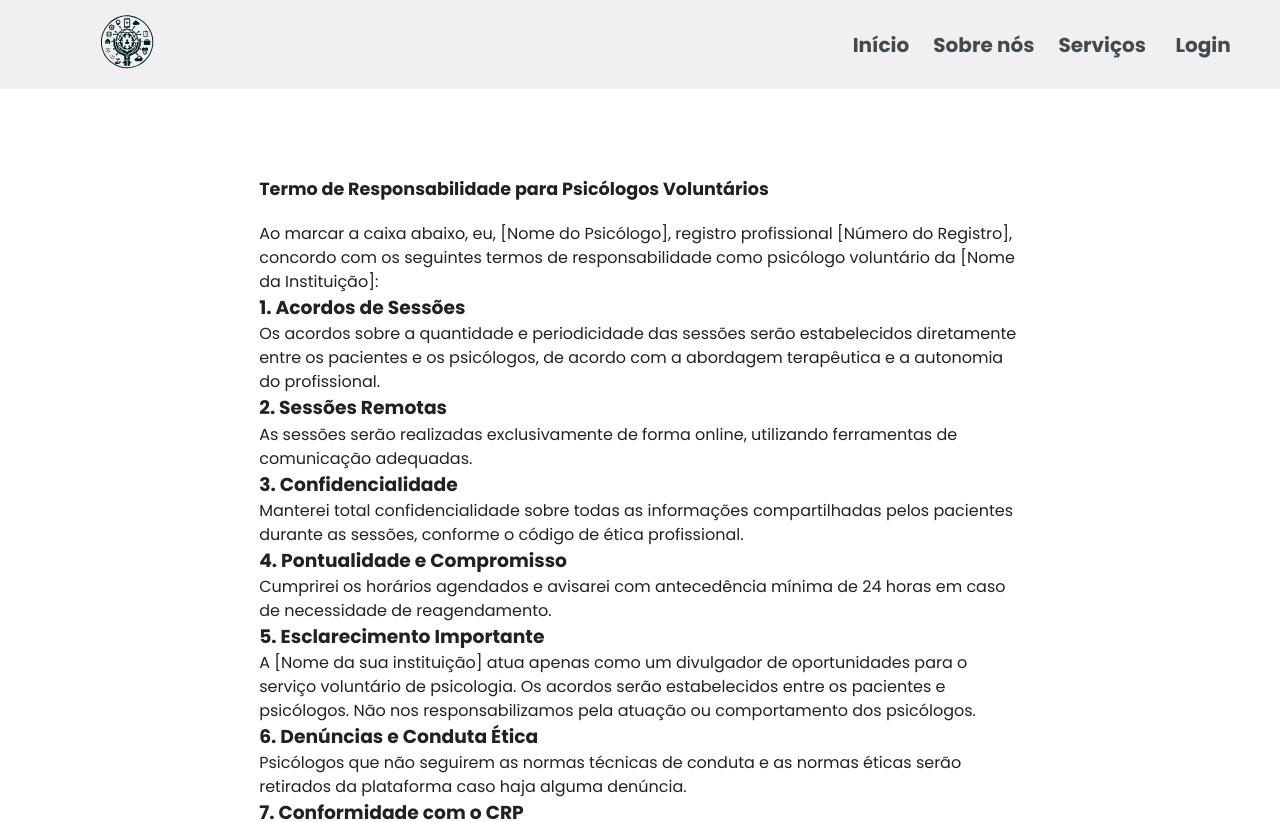
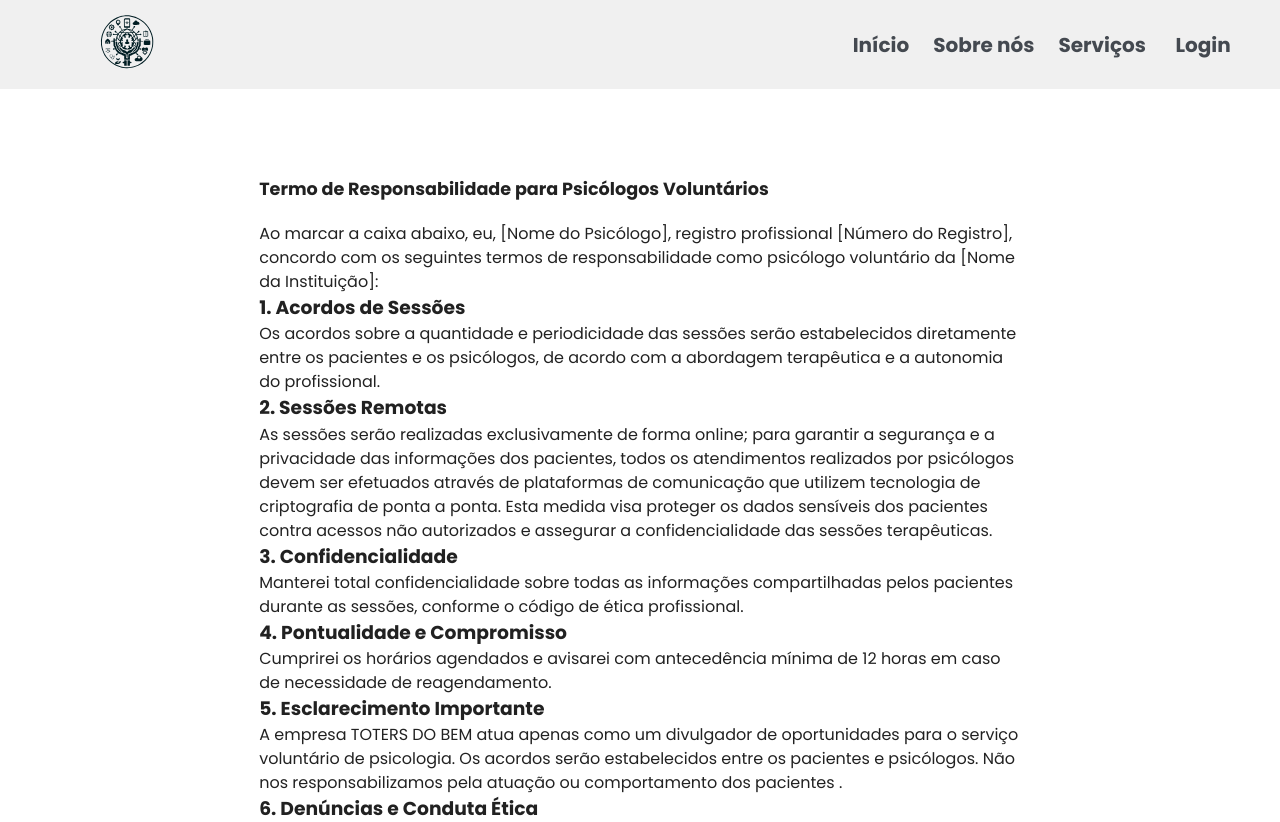
Before and after one commit to Dart1516/proyecto-toti-rs, a React (Create React App) app: page /TermoPsicologo in a window 1280 px wide. Shown: the top 822 px of the page. Built offline with nearby package versions, Linux system fonts and the light colour scheme.

Commit message:
actualizacion

```diff
--- a/src/Pages/Home.js
+++ b/src/Pages/Home.js
@@ -40,7 +40,7 @@ function Principal() {
                                 <h2>TOTERS do BEM,</h2>
                                 <h2>SOS RIO GRANDE DO SUL</h2>
                             </div>
-                            <p>Uma plataforma para conectar voluntários e recursos, visando oferecer ajuda prática e esperança àqueles afetados pelas inundações no RS, disponibilizando serviços com psicólogos e educadores sociais</p>
+                            <p>Uma plataforma que conecta Psicólogos e Educadores Sociais com um líder Comunitário para prestação de serviço voluntário às vítimas das inundações no Rio Grande do Sul</p>
                             <div className='sub-text-home'>
                                 <a href="./demo">quero ser voluntário </a>
                                 <a href='./JoinUs'>quero ser atendido</a>
@@ -189,7 +189,22 @@ function Principal() {
               </button>
             </div>
             <div className={`resposta ${activeIndices[1] ? 'show' : ''}`}>
-              <p>Para se voluntariar, basta acessar a página Serviços e selecionar sua categoria. Após isso, você irá preencher preencher um formulário com suas informações e interesses. O Líder Comunitário entrará em contato para discutir como você pode contribuir.</p>
+              <p>Para se voluntariar, basta acessar a página Serviços e selecionar sua categoria. Após isso, você irá preencher preencher um formulário com suas informações e interesses. Assim que recebermos a demanda dos solicitantes O Líder Comunitário entrará em contato para discutir como você pode contribuir.</p>
+            </div>
+          </div>
+          <div className='pergunta'>
+            <div className="pergunta-encabeçado">
+              <div className='titulo-pergunta'>
+                <h2>03</h2>
+                <h1>Quem é que é o Líder Comunitario?</h1>
+              </div>
+              <button className={`sign ${activeIndices[1] ? 'active' : ''}`} onClick={() => toggleSign(1)}>
+                <div></div>
+                <div></div>
+              </button>
+            </div>
+            <div className={`resposta ${activeIndices[1] ? 'show' : ''}`}>
+              <p>asdadsasdXXXXXXXXXXXXXXXXXXXXXXXXXXXXXXXXXXXXXXXXXXXXXXXXXXXX.</p>
             </div>
           </div>
           <div className='pergunta'>
--- a/src/Pages/TermoPsicologo.js
+++ b/src/Pages/TermoPsicologo.js
@@ -1,8 +1,8 @@
-import React from 'react';
+import React from "react";
 import Header from "../Components/Header-NavMenu";
-import '../assets/styles/App.css';
-import '../assets/styles/SejaVoluntario.css';
-import "../assets/styles/avisolegal.css"
+import "../assets/styles/App.css";
+import "../assets/styles/SejaVoluntario.css";
+import "../assets/styles/avisolegal.css";
 
 function TermoResponsabilidadePsicologos() {
   return (
@@ -10,45 +10,80 @@ function TermoResponsabilidadePsicologos() {
       <div className="App-header">
         <Header />
       </div>
-      <div className='container-body'>
+      <div className="container-body">
         <div className="aviso-legal">
           <h2>Termo de Responsabilidade para Psicólogos Voluntários</h2>
 
           <div className="legal-content">
             <p>
-            Ao marcar a caixa abaixo, eu, [Nome do Psicólogo], registro profissional [Número do Registro], concordo com os seguintes termos de responsabilidade como psicólogo voluntário da [Nome da Instituição]:
+              Ao marcar a caixa abaixo, eu, [Nome do Psicólogo], registro
+              profissional [Número do Registro], concordo com os seguintes
+              termos de responsabilidade como psicólogo voluntário da [Nome da
+              Instituição]:
             </p>
 
             <h3>1. Acordos de Sessões</h3>
-          <p>Os acordos sobre a quantidade e periodicidade das sessões serão estabelecidos diretamente entre os pacientes e os psicólogos, de acordo com a abordagem terapêutica e a autonomia do profissional.</p>
+            <p>
+              Os acordos sobre a quantidade e periodicidade das sessões serão
+              estabelecidos diretamente entre os pacientes e os psicólogos, de
+              acordo com a abordagem terapêutica e a autonomia do profissional.
+            </p>
 
             <h3>2. Sessões Remotas</h3>
-          <p>As sessões serão realizadas exclusivamente de forma online, utilizando ferramentas de comunicação adequadas.</p>
+            <p>
+              As sessões serão realizadas exclusivamente de forma online; para
+              garantir a segurança e a privacidade das informações dos
+              pacientes, todos os atendimentos realizados por psicólogos devem
+              ser efetuados através de plataformas de comunicação que utilizem
+              tecnologia de criptografia de ponta a ponta. Esta medida visa
+              proteger os dados sensíveis dos pacientes contra acessos não
+              autorizados e assegurar a confidencialidade das
+              sessões terapêuticas.
+            </p>
 
             <h3>3. Confidencialidade</h3>
-          <p>Manterei total confidencialidade sobre todas as informações compartilhadas pelos pacientes durante as sessões, conforme o código de ética profissional.</p>
+            <p>
+              Manterei total confidencialidade sobre todas as informações
+              compartilhadas pelos pacientes durante as sessões, conforme o
+              código de ética profissional.
+            </p>
 
             <h3>4. Pontualidade e Compromisso</h3>
-          <p>Cumprirei os horários agendados e avisarei com antecedência mínima de 24 horas em caso de necessidade de reagendamento.</p>
+            <p>
+              Cumprirei os horários agendados e avisarei com antecedência mínima
+              de 12 horas em caso de necessidade de reagendamento.
+            </p>
 
             <h3>5. Esclarecimento Importante</h3>
-          <p>A [Nome da sua instituição] atua apenas como um divulgador de oportunidades para o serviço voluntário de psicologia. Os acordos serão estabelecidos entre os pacientes e psicólogos. Não nos responsabilizamos pela atuação ou comportamento dos psicólogos.</p>
+            <p>
+              A empresa TOTERS DO BEM atua apenas como um divulgador de
+              oportunidades para o serviço voluntário de psicologia. Os acordos
+              serão estabelecidos entre os pacientes e psicólogos. Não nos
+              responsabilizamos pela atuação ou comportamento dos pacientes .
+            </p>
 
             <h3>6. Denúncias e Conduta Ética</h3>
-          <p>Psicólogos que não seguirem as normas técnicas de conduta e as normas éticas serão retirados da plataforma caso haja alguma denúncia.</p>
+            <p>
+              Psicólogos que não seguirem as normas técnicas de conduta e as
+              normas éticas serão retirados da plataforma caso haja alguma
+              denúncia.
+            </p>
 
             <h3>7. Conformidade com o CRP</h3>
-          <p>Confirmo que estou sem nenhum problema com o CRP, que meu registro no CRP está ativo e sem pendências. Também estou cadastrado no Cadastro e-Psi, permitindo a psicoterapia no formato online.</p>
+            <p>
+              Confirmo que estou sem nenhum problema com o CRP, que meu registro
+              no CRP está ativo e sem pendências. Também estou cadastrado no
+              Cadastro e-Psi, permitindo a psicoterapia no formato online.
+            </p>
 
-          <p>
-            Ao marcar a caixa, confirmo que li e aceito os termos acima:
-          </p>
+            <p>Ao marcar a caixa, confirmo que li e aceito os termos acima:</p>
             <input type="checkbox" id="acceptTerms" name="acceptTerms" />
-          <label htmlFor="acceptTerms">Eu aceito os termos de responsabilidade</label>
+            <label htmlFor="acceptTerms">
+              Eu aceito os termos de responsabilidade
+            </label>
           </div>
         </div>
       </div>
-
 
       <footer className="App-footer"></footer>
     </div>
```
Also changed, not shown: src/Components/FormProvider.js (added, +46 -0 lines). Lines whose indentation alone changed are shown as unchanged.
